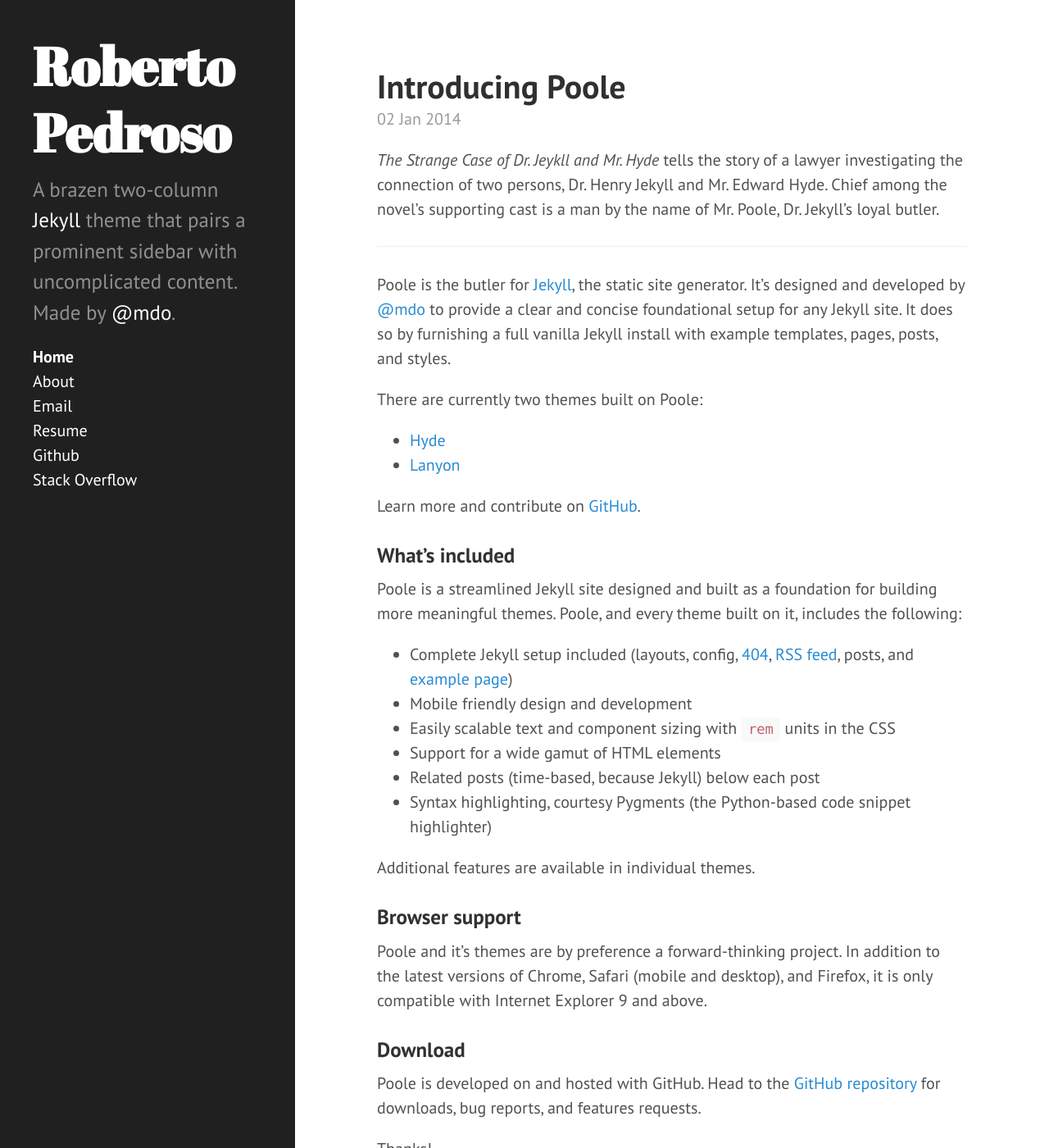
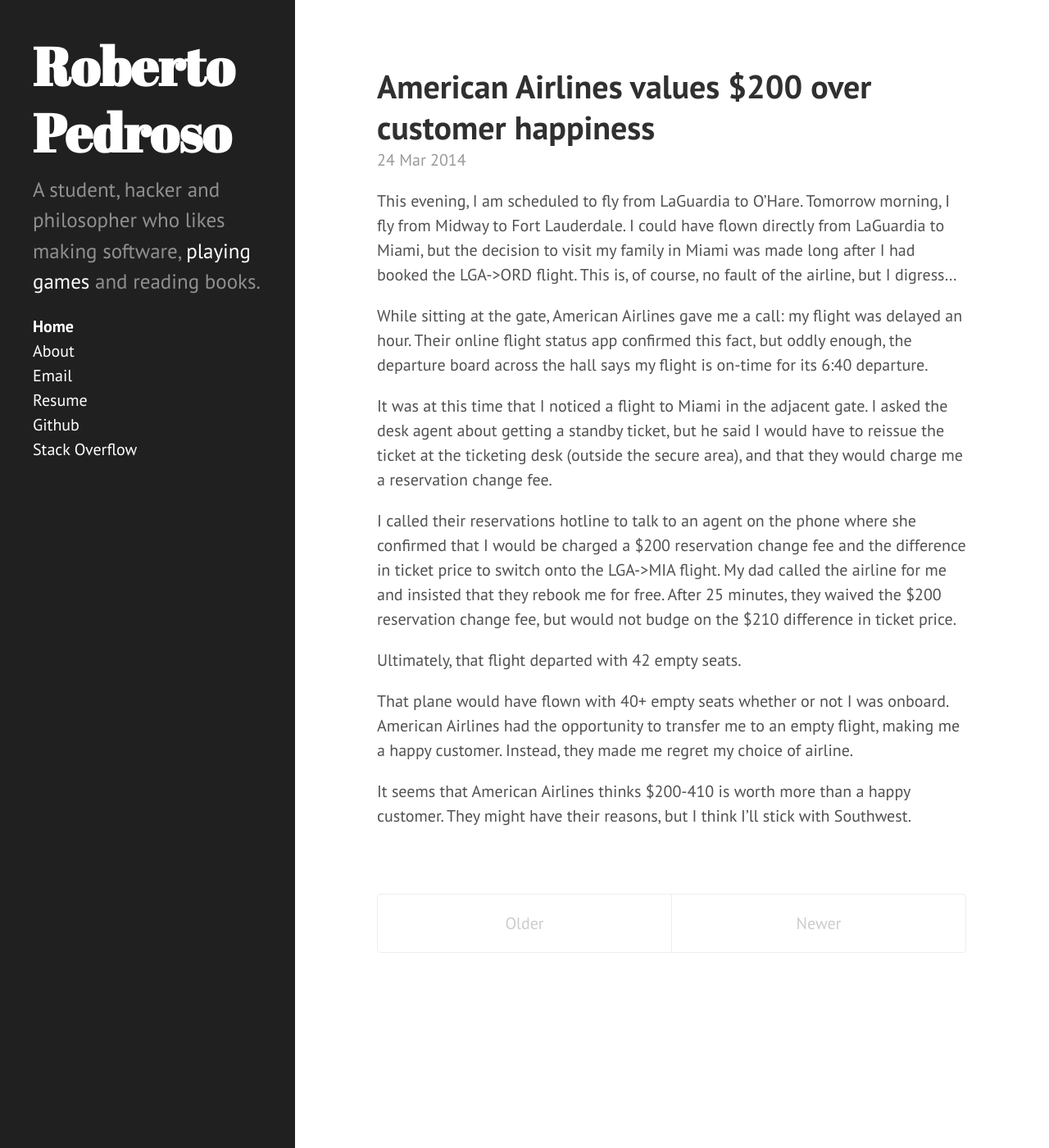
Before and after one commit to robertopedroso/robertopedroso.github.com, a Jekyll site: the page built from index.html, in a window 1280 px wide and 1400 px high. Shown: the whole window at 82% size. Built offline with Jekyll 4.4.1, drawn with Linux system fonts in a browser that asks for light colours; Markdown is read by kramdown in place of the engine named in the settings; the list of posts is cut into pages by our own code; some of the changed text lies outside the part shown.

Commit message:
finalizing changes and adding first post

```diff
--- a/_config.yml
+++ b/_config.yml
@@ -7,8 +7,7 @@
 
 # Setup
 title:            Roberto Pedroso
-tagline:          'A Jekyll theme'
-description:      'A brazen two-column <a href="http://jekyllrb.com" target="_blank">Jekyll</a> theme that pairs a prominent sidebar with uncomplicated content. Made by <a href="https://twitter.com/mdo" target="_blank">@mdo</a>.'
+description:      'A student, hacker and philosopher who likes making software, <a href="http://minecraft.net" target="_blank">playing games</a> and reading books.'
 url:              http://rpedroso.com
 
 author:
--- a/_posts/2012-02-07-example-content.md
+++ /dev/null
@@ -1,55 +0,0 @@
----
-layout: post
-title: Example content
----
-
-This blog post shows a few different types of content that's supported and styled with Hyde. Basic typography, images, and code are all supported.
-
------
-
-Cum sociis natoque penatibus et magnis <a href="#">dis parturient montes</a>, nascetur ridiculus mus. Aenean eu leo quam. Pellentesque ornare sem lacinia quam venenatis vestibulum. Sed posuere consectetur est at lobortis. Cras mattis consectetur purus sit amet fermentum.
-
-> Curabitur blandit tempus porttitor. **Nullam quis risus eget urna mollis** ornare vel eu leo. Nullam id dolor id nibh ultricies vehicula ut id elit.
-
-Etiam porta *sem malesuada magna* mollis euismod. Cras mattis consectetur purus sit amet fermentum. Aenean lacinia bibendum nulla sed consectetur.
-
-## Heading
-
-Vivamus sagittis lacus vel augue laoreet rutrum faucibus dolor auctor. Duis mollis, est non commodo luctus, nisi erat porttitor ligula, eget lacinia odio sem nec elit. Morbi leo risus, porta ac consectetur ac, vestibulum at eros.
-
-### Sub-heading
-
-Cum sociis natoque penatibus et magnis dis parturient montes, nascetur ridiculus mus.
-
-{% highlight js %}
-// Example can be run directly in your JavaScript console
-
-// Create a function that takes two arguments and returns the sum of those arguments
-var adder = new Function("a", "b", "return a + b");
-
-// Call the function
-adder(2, 6);
-// > 8
-{% endhighlight %}
-
-Aenean lacinia bibendum nulla sed consectetur. Etiam porta sem malesuada magna mollis euismod. Fusce dapibus, tellus ac cursus commodo, tortor mauris condimentum nibh, ut fermentum massa.
-
-### Sub-heading
-
-Cum sociis natoque penatibus et magnis dis parturient montes, nascetur ridiculus mus. Aenean lacinia bibendum nulla sed consectetur. Etiam porta sem malesuada magna mollis euismod. Fusce dapibus, tellus ac cursus commodo, tortor mauris condimentum nibh, ut fermentum massa justo sit amet risus.
-
-* Praesent commodo cursus magna, vel scelerisque nisl consectetur et.
-* Donec id elit non mi porta gravida at eget metus.
-* Nulla vitae elit libero, a pharetra augue.
-
-Donec ullamcorper nulla non metus auctor fringilla. Nulla vitae elit libero, a pharetra augue.
-
-1. Vestibulum id ligula porta felis euismod semper.
-2. Cum sociis natoque penatibus et magnis dis parturient montes, nascetur ridiculus mus.
-3. Maecenas sed diam eget risus varius blandit sit amet non magna.
-
-Cras mattis consectetur purus sit amet fermentum. Sed posuere consectetur est at lobortis.
-
------
-
-Want to see something else added? <a href="https://github.com/mdo/hyde/issues/new">Open an issue.</a>
--- a/_posts/2013-12-28-introducing-hyde.md
+++ /dev/null
@@ -1,37 +0,0 @@
----
-layout: post
-title: Introducing Hyde
----
-
-Hyde is a brazen two-column [Jekyll](http://jekyllrb.com) theme that pairs a prominent sidebar with uncomplicated content. It's based on [Poole](http://getpoole.com), the Jekyll butler.
-
-### Built on Poole
-
-Poole is the Jekyll Butler, serving as an upstanding and effective foundation for Jekyll themes by [@mdo](https://twitter.com/mdo). Poole, and every theme built on it (like Hyde here) includes the following:
-
-* Complete Jekyll setup included (layouts, config, [404](/404), [RSS feed](/atom.xml), posts, and [example page](/about))
-* Mobile friendly design and development
-* Easily scalable text and component sizing with `rem` units in the CSS
-* Support for a wide gamut of HTML elements
-* Related posts (time-based, because Jekyll) below each post
-* Syntax highlighting, courtesy Pygments (the Python-based code snippet highlighter)
-
-### Hyde features
-
-In addition to the features of Poole, Lanyon adds the following:
-
-* Sidebar includes support for textual modules and a dynamically generated navigation with active link support
-* Two orientations for content and sidebar, default (left sidebar) and [reverse](https://github.com/poole/lanyon#reverse-layout) (right sidebar), available via `<body>` classes
-* [Eight optional color schemes](https://github.com/poole/hyde#themes), available via `<body>` classes
-
-[Head to the readme](https://github.com/poole/hyde#readme) to learn more.
-
-### Browser support
-
-Hyde is by preference a forward-thinking project. In addition to the latest versions of Chrome, Safari (mobile and desktop), and Firefox, it is only compatible with Internet Explorer 9 and above.
-
-### Download
-
-Hyde is developed on and hosted with GitHub. Head to the <a href="https://github.com/poole/hyde">GitHub repository</a> for downloads, bug reports, and features requests.
-
-Thanks!
--- a/_posts/2013-12-31-whats-jekyll.md
+++ /dev/null
@@ -1,12 +0,0 @@
----
-layout: post
-title: What's Jekyll?
----
-
-[Jekyll](http://jekyllrb.com) is a static site generator, an open-source tool for creating simple yet powerful websites of all shapes and sizes. From [the project's readme](https://github.com/jekyll/jekyll/blob/master/README.markdown):
-
-  > Jekyll is a simple, blog aware, static site generator. It takes a template directory [...] and spits out a complete, static website suitable for serving with Apache or your favorite web server. This is also the engine behind GitHub Pages, which you can use to host your project’s page or blog right here from GitHub.
-
-It's an immensely useful tool and one we encourage you to use here with Hyde.
-
-Find out more by [visiting the project on GitHub](https://github.com/jekyll/jekyll).
--- a/_posts/2014-01-01-example-content.md
+++ /dev/null
@@ -1,122 +0,0 @@
----
-layout: post
-title: Example content
----
-
-
-<div class="message">
-  Howdy! This is an example blog post that shows several types of HTML content supported in this theme.
-</div>
-
-Cum sociis natoque penatibus et magnis <a href="#">dis parturient montes</a>, nascetur ridiculus mus. *Aenean eu leo quam.* Pellentesque ornare sem lacinia quam venenatis vestibulum. Sed posuere consectetur est at lobortis. Cras mattis consectetur purus sit amet fermentum.
-
-> Curabitur blandit tempus porttitor. Nullam quis risus eget urna mollis ornare vel eu leo. Nullam id dolor id nibh ultricies vehicula ut id elit.
-
-Etiam porta **sem malesuada magna** mollis euismod. Cras mattis consectetur purus sit amet fermentum. Aenean lacinia bibendum nulla sed consectetur.
-
-## Inline HTML elements
-
-HTML defines a long list of available inline tags, a complete list of which can be found on the [Mozilla Developer Network](https://developer.mozilla.org/en-US/docs/Web/HTML/Element).
-
-- **To bold text**, use `<strong>`.
-- *To italicize text*, use `<em>`.
-- Abbreviations, like <abbr title="HyperText Markup Langage">HTML</abbr> should use `<abbr>`, with an optional `title` attribute for the full phrase.
-- Citations, like <cite>&mdash; Mark otto</cite>, should use `<cite>`.
-- <del>Deleted</del> text should use `<del>` and <ins>inserted</ins> text should use `<ins>`.
-- Superscript <sup>text</sup> uses `<sup>` and subscript <sub>text</sub> uses `<sub>`.
-
-Most of these elements are styled by browsers with few modifications on our part.
-
-## Heading
-
-Vivamus sagittis lacus vel augue rutrum faucibus dolor auctor. Duis mollis, est non commodo luctus, nisi erat porttitor ligula, eget lacinia odio sem nec elit. Morbi leo risus, porta ac consectetur ac, vestibulum at eros.
-
-### Code
-
-Cum sociis natoque penatibus et magnis dis `code element` montes, nascetur ridiculus mus.
-
-{% highlight js %}
-// Example can be run directly in your JavaScript console
-
-// Create a function that takes two arguments and returns the sum of those arguments
-var adder = new Function("a", "b", "return a + b");
-
-// Call the function
-adder(2, 6);
-// > 8
-{% endhighlight %}
-
-Aenean lacinia bibendum nulla sed consectetur. Etiam porta sem malesuada magna mollis euismod. Fusce dapibus, tellus ac cursus commodo, tortor mauris condimentum nibh, ut fermentum massa.
-
-### Lists
-
-Cum sociis natoque penatibus et magnis dis parturient montes, nascetur ridiculus mus. Aenean lacinia bibendum nulla sed consectetur. Etiam porta sem malesuada magna mollis euismod. Fusce dapibus, tellus ac cursus commodo, tortor mauris condimentum nibh, ut fermentum massa justo sit amet risus.
-
-* Praesent commodo cursus magna, vel scelerisque nisl consectetur et.
-* Donec id elit non mi porta gravida at eget metus.
-* Nulla vitae elit libero, a pharetra augue.
-
-Donec ullamcorper nulla non metus auctor fringilla. Nulla vitae elit libero, a pharetra augue.
-
-1. Vestibulum id ligula porta felis euismod semper.
-2. Cum sociis natoque penatibus et magnis dis parturient montes, nascetur ridiculus mus.
-3. Maecenas sed diam eget risus varius blandit sit amet non magna.
-
-Cras mattis consectetur purus sit amet fermentum. Sed posuere consectetur est at lobortis.
-
-<dl>
-  <dt>HyperText Markup Language (HTML)</dt>
-  <dd>The language used to describe and define the content of a Web page</dd>
-
-  <dt>Cascading Style Sheets (CSS)</dt>
-  <dd>Used to describe the appearance of Web content</dd>
-
-  <dt>JavaScript (JS)</dt>
-  <dd>The programming language used to build advanced Web sites and applications</dd>
-</dl>
-
-Integer posuere erat a ante venenatis dapibus posuere velit aliquet. Morbi leo risus, porta ac consectetur ac, vestibulum at eros. Nullam quis risus eget urna mollis ornare vel eu leo.
-
-### Tables
-
-Aenean lacinia bibendum nulla sed consectetur. Lorem ipsum dolor sit amet, consectetur adipiscing elit.
-
-<table>
-  <thead>
-    <tr>
-      <th>Name</th>
-      <th>Upvotes</th>
-      <th>Downvotes</th>
-    </tr>
-  </thead>
-  <tfoot>
-    <tr>
-      <td>Totals</td>
-      <td>21</td>
-      <td>23</td>
-    </tr>
-  </tfoot>
-  <tbody>
-    <tr>
-      <td>Alice</td>
-      <td>10</td>
-      <td>11</td>
-    </tr>
-    <tr>
-      <td>Bob</td>
-      <td>4</td>
-      <td>3</td>
-    </tr>
-    <tr>
-      <td>Charlie</td>
-      <td>7</td>
-      <td>9</td>
-    </tr>
-  </tbody>
-</table>
-
-Nullam id dolor id nibh ultricies vehicula ut id elit. Sed posuere consectetur est at lobortis. Nullam quis risus eget urna mollis ornare vel eu leo.
-
------
-
-Want to see something else added? <a href="https://github.com/poole/poole/issues/new">Open an issue.</a>
--- a/_posts/2014-01-02-introducing-poole.md
+++ /dev/null
@@ -1,40 +0,0 @@
----
-layout: post
-title: Introducing Poole
----
-
-*The Strange Case of Dr. Jeykll and Mr. Hyde* tells the story of a lawyer investigating the connection of two persons, Dr. Henry Jekyll and Mr. Edward Hyde. Chief among the novel's supporting cast is a man by the name of Mr. Poole, Dr. Jekyll's loyal butler.
-
------
-
-Poole is the butler for [Jekyll](http://jekyllrb.com), the static site generator. It's designed and developed by [@mdo](https://twitter.com/mdo) to provide a clear and concise foundational setup for any Jekyll site. It does so by furnishing a full vanilla Jekyll install with example templates, pages, posts, and styles.
-
-There are currently two themes built on Poole:
-
-* [Hyde](http://hyde.getpoole.com)
-* [Lanyon](http://lanyon.getpoole.com)
-
-Learn more and contribute on [GitHub](https://github.com/poole).
-
-### What's included
-
-Poole is a streamlined Jekyll site designed and built as a foundation for building more meaningful themes. Poole, and every theme built on it, includes the following:
-
-* Complete Jekyll setup included (layouts, config, [404](/404), [RSS feed](/atom.xml), posts, and [example page](/about))
-* Mobile friendly design and development
-* Easily scalable text and component sizing with `rem` units in the CSS
-* Support for a wide gamut of HTML elements
-* Related posts (time-based, because Jekyll) below each post
-* Syntax highlighting, courtesy Pygments (the Python-based code snippet highlighter)
-
-Additional features are available in individual themes.
-
-### Browser support
-
-Poole and it's themes are by preference a forward-thinking project. In addition to the latest versions of Chrome, Safari (mobile and desktop), and Firefox, it is only compatible with Internet Explorer 9 and above.
-
-### Download
-
-Poole is developed on and hosted with GitHub. Head to the <a href="https://github.com/poole/poole">GitHub repository</a> for downloads, bug reports, and features requests.
-
-Thanks!
--- /dev/null
+++ b/_posts/2014-03-24-american-airlines-fees.md
@@ -0,0 +1,18 @@
+---
+layout: post
+title: American Airlines values $200 over customer happiness
+---
+
+This evening, I am scheduled to fly from LaGuardia to O'Hare. Tomorrow morning, I fly from Midway to Fort Lauderdale. I could have flown directly from LaGuardia to Miami, but the decision to visit my family in Miami was made long after I had booked the LGA->ORD flight. This is, of course, no fault of the airline, but I digress…
+
+While sitting at the gate, American Airlines gave me a call: my flight was delayed an hour. Their online flight status app confirmed this fact, but oddly enough, the departure board across the hall says my flight is on-time for its 6:40 departure.
+
+It was at this time that I noticed a flight to Miami in the adjacent gate. I asked the desk agent about getting a standby ticket, but he said I would have to reissue the ticket at the ticketing desk (outside the secure area), and that they would charge me a reservation change fee.
+
+I called their reservations hotline to talk to an agent on the phone where she confirmed that I would be charged a $200 reservation change fee and the difference in ticket price to switch onto the LGA->MIA flight. My dad called the airline for me and insisted that they rebook me for free. After 25 minutes, they waived the $200 reservation change fee, but would not budge on the $210 difference in ticket price.
+
+Ultimately, that flight departed with 42 empty seats.
+
+That plane would have flown with 40+ empty seats whether or not I was onboard. American Airlines had the opportunity to transfer me to an empty flight, making me a happy customer. Instead, they made me regret my choice of airline.
+
+It seems that American Airlines thinks $200-410 is worth more than a happy customer. They might have their reasons, but I think I'll stick with Southwest.
--- a/about.md
+++ b/about.md
@@ -11,5 +11,5 @@
 * Philosophy of science, with a particular focus on the problems of induction, causation/causal inference, as well as necessity and contingency.
 * Foucault's later period, particularly his articulation of freedom and the relationship of those views with Kant.
 
-I also like building things with software on hardware. On weekends, you'll find
+I also like building things with software and hardware. On weekends, you'll find
 me hacking away at some web project or my Arduino.
```
Also changed, not shown: _posts/2012-02-06-whats-jekyll.md (deleted, +0 -12 lines).
